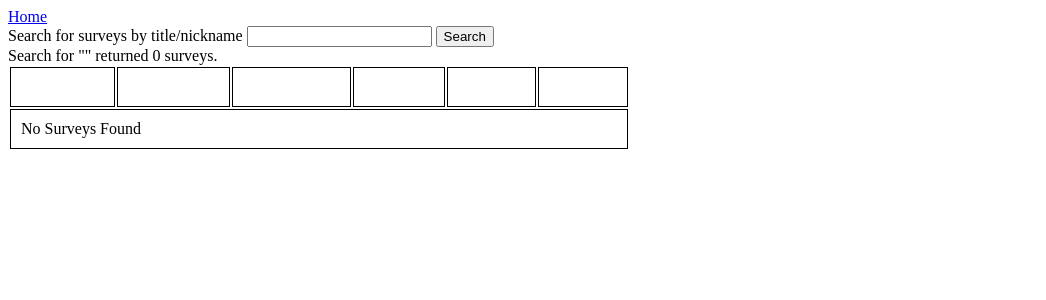
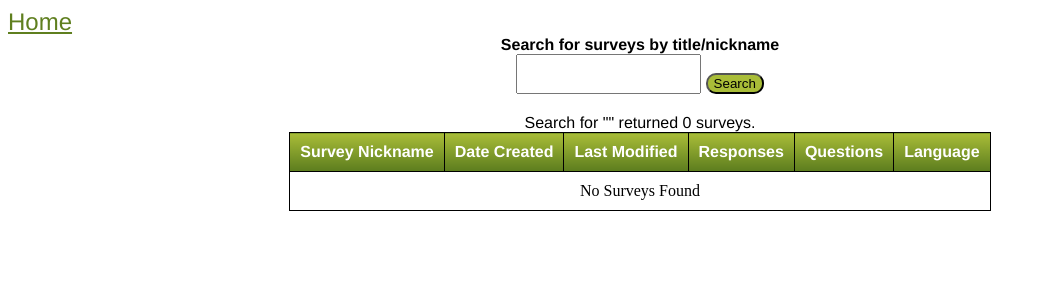
Before and after one commit to xplainr/EDGI, a Django app: template hackathon/templates/user.html in a window 1280 px wide. Shown: the top 300 px of the page, without its empty margins (0-1046 px from the left). Run offline with Django 3.2, Linux system fonts and the light colour scheme; the template is opened without the code that fills it, so the values that code supplies are empty.

Commit message:
added more css to users and surveys pages

```diff
--- a/hackathon/static/hackathon/style.css
+++ b/hackathon/static/hackathon/style.css
@@ -1,3 +1,7 @@
+/*********************
+LOGIN PAGE
+**********************/
+
 #login {
 	 /* Permalink - use to edit and share this gradient: http://colorzilla.com/gradient-editor/#5f7f1f+0,5f7f1f+0,a9bd38+0,5f7f1f+96 */
 	background: #5f7f1f; /* Old browsers */
@@ -17,16 +21,12 @@
     -webkit-border-radius:5px;
     border:1px solid #459A00 ;
     width: 68px;
-    margin-left: auto;
-    margin-right: auto;
+    margin:0 auto;
 }
 
-#group_name {
-	align-items: center
-	text-align: center;
-	height:40px
-	border-radius:10px;
-
+#circle {
+	background-image: url("http://i.imgur.com/BqQdSnx.png");
+	width:100%;
 }
 
 #logo {
@@ -35,7 +35,6 @@
 	margin-top:100px;
 	width: 600px;
 }
-
 
 #login a:link {
 	color:#fff;
@@ -47,18 +46,71 @@
 	text-decoration: none;
 }
 
-table.center, th, td {
+/*********************
+USER LIST
+**********************/
+
+#group_name {
+	text-align: center;
+	height:50px;
+	line-height:50px;
+	font-family:"Helvetica";
+	background-color: #A9BD38;
+	border-radius:10px;
+}
+
+#users a {
+	color: black;
+}
+
+/*********************
+SURVEY LIST
+**********************/
+#home_link a {
+	color: #5F7F1F;
+	font-size:24px;
+	font-family:"helvetica";
+}
+
+#title_search {
+	text-align:center;
+	font-family: "helvetica";
+}
+
+input {
+	padding-top: 20px;
+}
+
+#result_summary {
+	text-align:center;
+	padding-top:20px;
+	font-family:"helvetica";
+}
+
+#table th, td {
+	text-align:center;
 	margin-left: auto;
 	margin-right: auto;
 	border: 1px solid black;
+	padding: 10px;
+}
+
+#table {
 	border-collapse: collapse;
-	padding: 10px;
 }
 
 
 th {
-    background: transparent -moz-linear-gradient(center top , #A9BD38 0%, #5F7F1F 100%) repeat scroll 0% 0%;
+    background: #5f7f1f;
+    background: -moz-linear-gradient(top, #5f7f1f 0%, #5f7f1f 0%, #a9bd38 0%, #5f7f1f 96%);
+    background: -webkit-gradient(linear, left top, left bottom, color-stop(0%,#5f7f1f), color-stop(0%,#5f7f1f), color-stop(0%,#a9bd38), color-stop(96%,#5f7f1f));
+    background: -webkit-linear-gradient(top, #5f7f1f 0%,#5f7f1f 0%,#a9bd38 0%,#5f7f1f 96%);
+    background: -o-linear-gradient(top, #5f7f1f 0%,#5f7f1f 0%,#a9bd38 0%,#5f7f1f 96%);
+    background: -ms-linear-gradient(top, #5f7f1f 0%,#5f7f1f 0%,#a9bd38 0%,#5f7f1f 96%);
+    background: linear-gradient(to bottom, #5f7f1f 0%,#5f7f1f 0%,#a9bd38 0%,#5f7f1f 96%);
+    filter: progid:DXImageTransform.Microsoft.gradient( startColorstr='#5f7f1f', endColorstr='#5f7f1f',GradientType=0 );
     color: #fff;
+    font-family:"helvetica";
 }
 
 #ul {
@@ -91,6 +143,25 @@ li {
     font-size: 20;
     border-radius: 50px 15px;
 	box-shadow: 10px 10px 5px #888888;
+}
+
+
+#next_link a {
+	font-family:"helvetica";
+	text-decoration:none;
+	color:#5B5A4B;
+	padding: center;
+}
+
+#prev_link a {
+	font-family:"helvetica";
+	text-decoration:none;
+	color:#5B5A4B;
+}
+
+#search {
+	background-color:#A9BD38;
+	border-radius:10px;
 }
 
 /*testing a search bar!*/
--- a/hackathon/templates/login.html
+++ b/hackathon/templates/login.html
@@ -4,8 +4,7 @@
     <div id="logo">
         <img src= "https://secure.surveymonkey.com/wp-content/uploads/2015/assets/brandassets/sm_primary.png">
     </div>
-
-    <div id="login">
-        <a href="{{ oauth_url }}">Authorize</a>
+    	<div id="login">
+        	<a href="{{ oauth_url }}">Authorize</a>
     </div>
 {% endblock %}
--- a/hackathon/templates/user.html
+++ b/hackathon/templates/user.html
@@ -1,9 +1,9 @@
 {% extends 'base.html' %}
 {% block body %}
 	<span id="home_link"><a href="/users">Home</a></span>
-	<div id="title_search">
+	<div id="title_search" style="width:300px; margin:auto;">
 		<form action="/user/{{ id }}/" method="post">{% csrf_token %}
-			Search for surveys by title/nickname
+			<strong>Search for surveys by title/nickname</strong>
 			<input type="search" name="search_value" value="{{ search_value }}">
 			<button type="submit" id="search" name="search">
 				Search
@@ -22,15 +22,15 @@
 		{{ surveys|length }} surveys.
 	</div>
 	{% ifnotequal prev_link None %}
-		<span id="prev_link"><a href="/user/{{ id }}?page={{ prev_link }}">&lt;Prev</a></span>
+		<span id="prev_link"><a href="/user/{{ id }}?page={{ prev_link }}">&lt; Prev</a></span>
 	{% endifnotequal %}
 	{% ifnotequal next_link None %}
-		<span id="next_link"><a href="/user/{{ id }}?page={{ next_link }}">Next&gt;</a></span>
+		<span id="next_link"><a href="/user/{{ id }}?page={{ next_link }}">Next &gt;</a></span>
 	{% endifnotequal %}
-	<table>
+	<table id="table" align="center">
 		<tr>
 			<th>
-				Survey Title
+				Survey Nickname
 			</th>
 			<th>
 				Date Created
@@ -39,7 +39,7 @@
 				Last Modified
 			</th>
 			<th>
-				Resposnes
+				Responses
 			</th>
 			<th>
 				Questions
@@ -74,9 +74,9 @@
 		{% endfor %}
 	</table>
 	{% ifnotequal prev_link None %}
-		<span id="prev_link"><a href="/user/{{ id }}?page={{ prev_link }}">&lt;Prev</a></span>
+		<span id="prev_link"><a href="/user/{{ id }}?page={{ prev_link }}">&lt; Prev</a></span>
 	{% endifnotequal %}
 	{% ifnotequal next_link None %}
-		<span id="next_link"><a href="/user/{{ id }}?page={{ next_link }}">Next&gt;</a></span>
+		<span id="next_link"><a href="/user/{{ id }}?page={{ next_link }}">Next &gt;</a></span>
 	{% endifnotequal %}
 {% endblock %}
--- a/hackathon/templates/users.html
+++ b/hackathon/templates/users.html
@@ -1,4 +1,5 @@
 {% extends 'base.html' %}
+<link rel="stylesheet" href="style.css">
 {% block body %}
 	<H1 id='group_name'>{{group_name}}</H1>
 	<div id="ul">
@@ -9,8 +10,8 @@
 						{% if ThisUsername != user.username%}
 							<input type="checkbox" name="selected" value={{user.username}}>
 						{% endif %}
+						{% if user.is_admin %}<img src="http://pngimg.com/upload/star_PNG1594.png" style="width:17px;height:17px;">{% endif %}
 						<a href="/user/{{user.id}}">{{user.username}}</a>
-						{% if user.is_admin %}&nbsp;(Admin){% endif %}
 					</li>
 				{% endfor %}
 				{% if users.count > 1 %}
```
Also changed, not shown: 1 other file.
